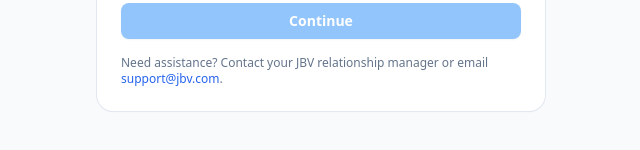
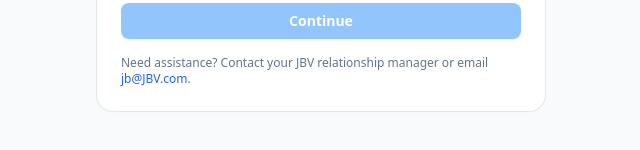
Before and after one commit to Roro253/JBV-Investment-Portal-2, a Next.js app in the folder apps/web/: page /auth/signin in a window 1280 px wide. Shown: the part 486-636 px from the top of the page, without its empty margins (319-959 px from the left). Built offline with nearby package versions, Linux system fonts and the light colour scheme.

Commit message:
Add bulk column visibility toggles and update contact email

```diff
--- a/apps/web/app/auth/signin/page.tsx
+++ b/apps/web/app/auth/signin/page.tsx
@@ -116,8 +116,8 @@ function SignInForm() {
           <p className="text-xs text-slate-500">
             Need assistance? Contact your JBV relationship manager or email
             {" "}
-            <a className="font-medium text-blue-600 hover:underline" href="mailto:support@jbv.com">
-              support@jbv.com
+            <a className="font-medium text-blue-600 hover:underline" href="mailto:jb@JBV.com">
+              jb@JBV.com
             </a>
             .
           </p>
--- a/apps/web/app/lp/help/page.tsx
+++ b/apps/web/app/lp/help/page.tsx
@@ -4,8 +4,8 @@ export default function HelpPage() {
       <h2 className="text-2xl font-semibold text-slate-900">Help & Resources</h2>
       <p className="text-sm text-slate-600">
         Looking for assistance? Your dedicated JBV team is ready to help. Reach out to your relationship manager or email
-        <a href="mailto:support@jbv.com" className="text-blue-600 hover:underline">
-          support@jbv.com
+        <a href="mailto:jb@JBV.com" className="text-blue-600 hover:underline">
+          jb@JBV.com
         </a>
         .
       </p>
--- a/apps/web/components/admin/ColumnManager.tsx
+++ b/apps/web/components/admin/ColumnManager.tsx
@@ -95,6 +95,8 @@ export default function ColumnManager({
     return map;
   }, [columns]);
 
+  const allColumnIds = useMemo(() => columns.map((col) => col.normalizedId), [columns]);
+
   const hiddenSet = useMemo(() => new Set(layout.hidden || []), [layout.hidden]);
 
   const orderedIds = useMemo(() => layout.order.filter((id) => columnMap.has(id)), [layout.order, columnMap]);
@@ -121,6 +123,16 @@ export default function ColumnManager({
   };
 
   const makeRuleKey = (normalizedId: string) => `${tableId}:${normalizedId}`;
+
+  const handleToggleAll = (visible: boolean) => {
+    const nextHidden = new Set(layout.hidden || []);
+    if (visible) {
+      for (const id of allColumnIds) nextHidden.delete(id);
+    } else {
+      for (const id of allColumnIds) nextHidden.add(id);
+    }
+    onLayoutChange({ order: layout.order, hidden: Array.from(nextHidden) });
+  };
 
   const handleRuleToggle = async (normalizedId: string, which: "lp" | "partners", value: boolean) => {
     const key = makeRuleKey(normalizedId);
@@ -154,10 +166,26 @@ export default function ColumnManager({
         <div className="fixed inset-0 z-40">
           <div className="absolute inset-0 bg-black/30" onClick={() => setOpen(false)} />
           <aside className="absolute right-0 top-0 flex h-full w-full max-w-xl flex-col bg-white shadow-2xl">
-            <header className="flex items-center justify-between border-b px-5 py-4">
-              <div>
+            <header className="flex flex-wrap items-center justify-between gap-4 border-b px-5 py-4">
+              <div className="flex flex-col gap-2">
                 <h2 className="text-base font-semibold text-slate-900">Manage Columns</h2>
                 <p className="text-sm text-slate-500">Arrange local columns and adjust LP/Partner visibility.</p>
+                <div className="flex flex-wrap gap-2">
+                  <button
+                    type="button"
+                    className="rounded border px-3 py-1 text-xs font-medium text-slate-700 transition hover:bg-slate-50"
+                    onClick={() => handleToggleAll(true)}
+                  >
+                    Check all
+                  </button>
+                  <button
+                    type="button"
+                    className="rounded border px-3 py-1 text-xs font-medium text-slate-700 transition hover:bg-slate-50"
+                    onClick={() => handleToggleAll(false)}
+                  >
+                    Uncheck all
+                  </button>
+                </div>
               </div>
               <button
                 type="button"
```
